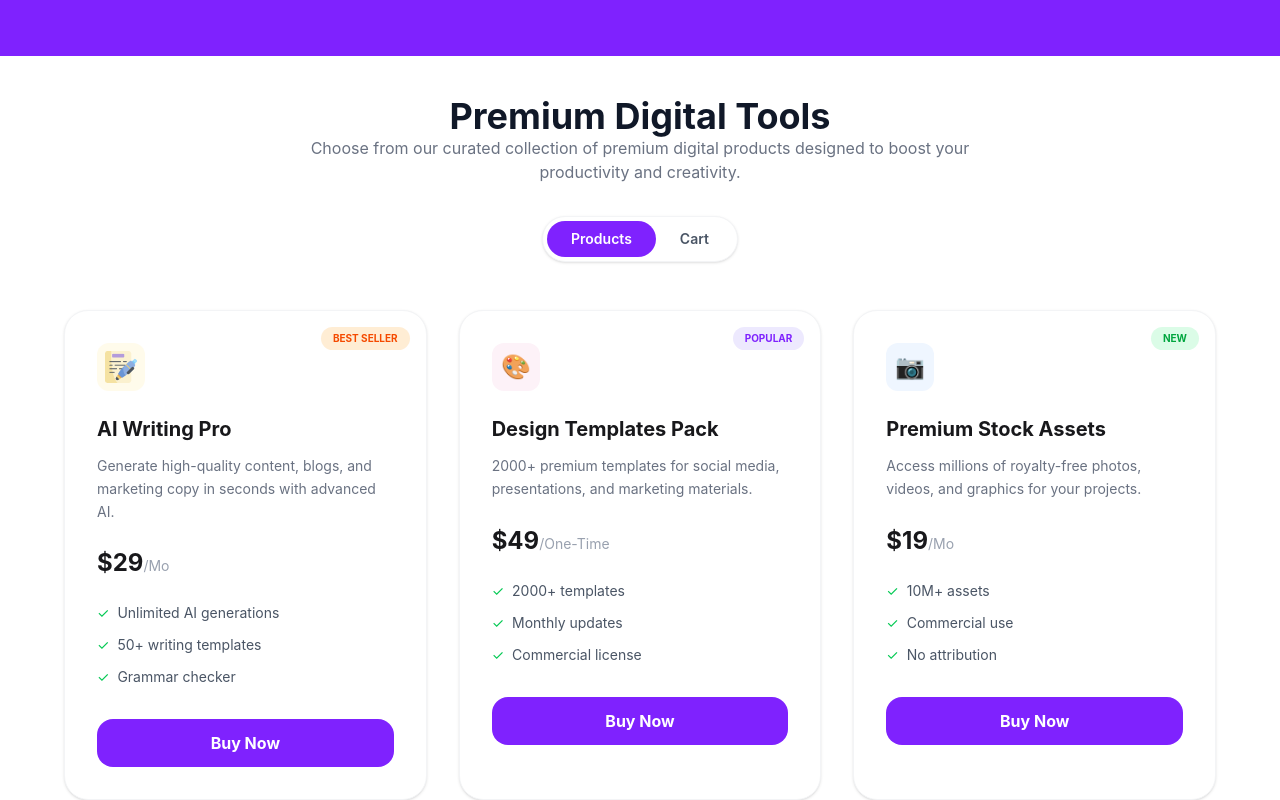
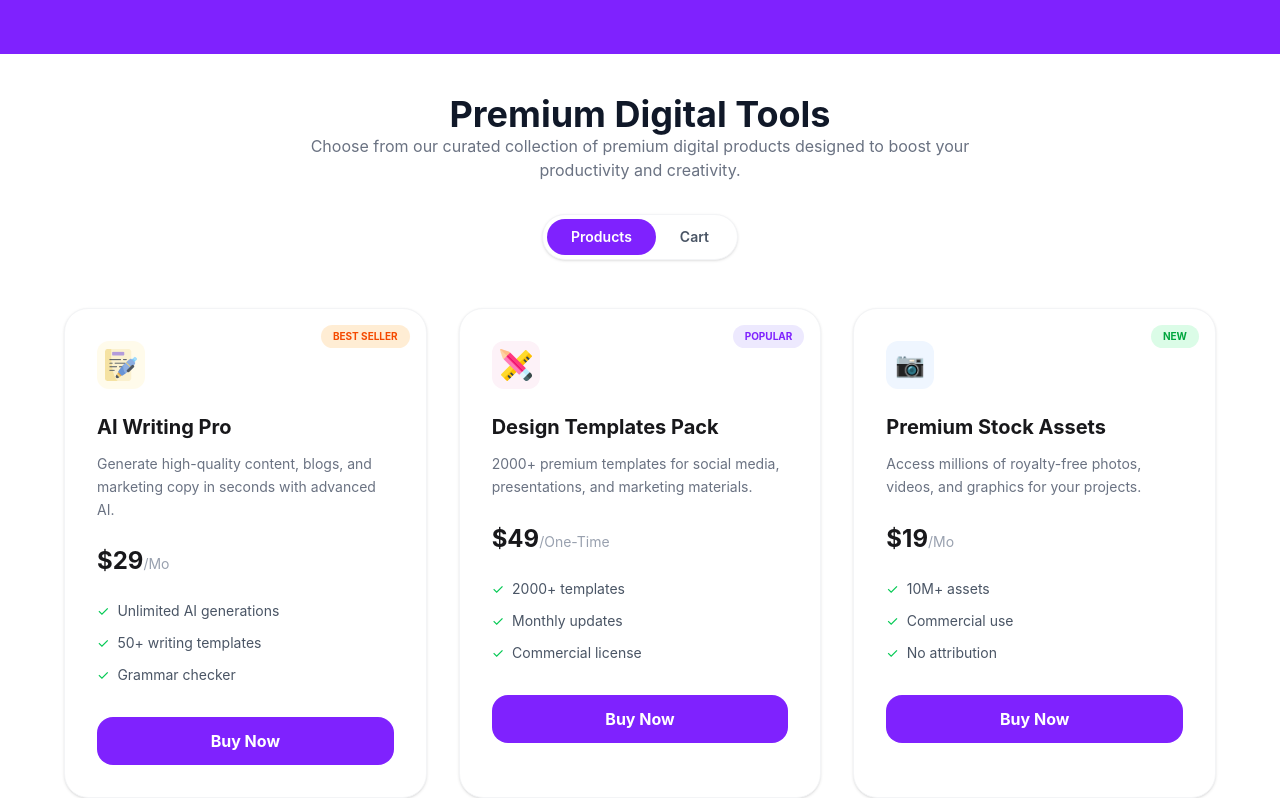
Before and after one commit to rafirahman-cyber/digital-tool-project, a React (Vite) app: page / in a window 1280 px wide. Shown: the part 954-1754 px from the top of the page. Built offline with nearby package versions, Linux system fonts and the light colour scheme.

Commit message:
solve the banner img wide problem

```diff
--- a/src/component/Banner.jsx
+++ b/src/component/Banner.jsx
@@ -35,7 +35,7 @@ const Banner = () => {
 
     <div class="bg-white p-8 rounded-3xl border border-gray-100 shadow-sm relative hover:shadow-md transition">
       <span class="absolute top-4 right-4 bg-violet-100 text-violet-600 text-[10px] font-bold px-3 py-1 rounded-full uppercase">Popular</span>
-      <div class="w-12 h-12 bg-pink-50 rounded-xl flex items-center justify-center mb-6 text-2xl">🎨</div>
+      <div class="w-12 h-12 bg-pink-50 rounded-xl flex items-center justify-center mb-6 text-2xl"><img src="/src/assets/design-tool.png" alt="" /></div>
       <h3 class="text-xl font-bold mb-3">Design Templates Pack</h3>
       <p class="text-gray-500 text-sm mb-6 leading-relaxed">2000+ premium templates for social media, presentations, and marketing materials.</p>
       <div class="mb-6">
--- a/src/component/Navbar.jsx
+++ b/src/component/Navbar.jsx
@@ -85,7 +85,7 @@ const Navbar = () => {
     </div>
 
     <div class="relative">
-      <div class="rounded-3xl overflow-hidden shadow-xl">
+      <div class="rounded-3xl overflow-hidden shadow-xl w-125 h-147">
         <img src="/src/assets/banner.png" alt="" />
       </div>
     </div>
```
Also changed, not shown: src/assets/design-tool.png (added).
